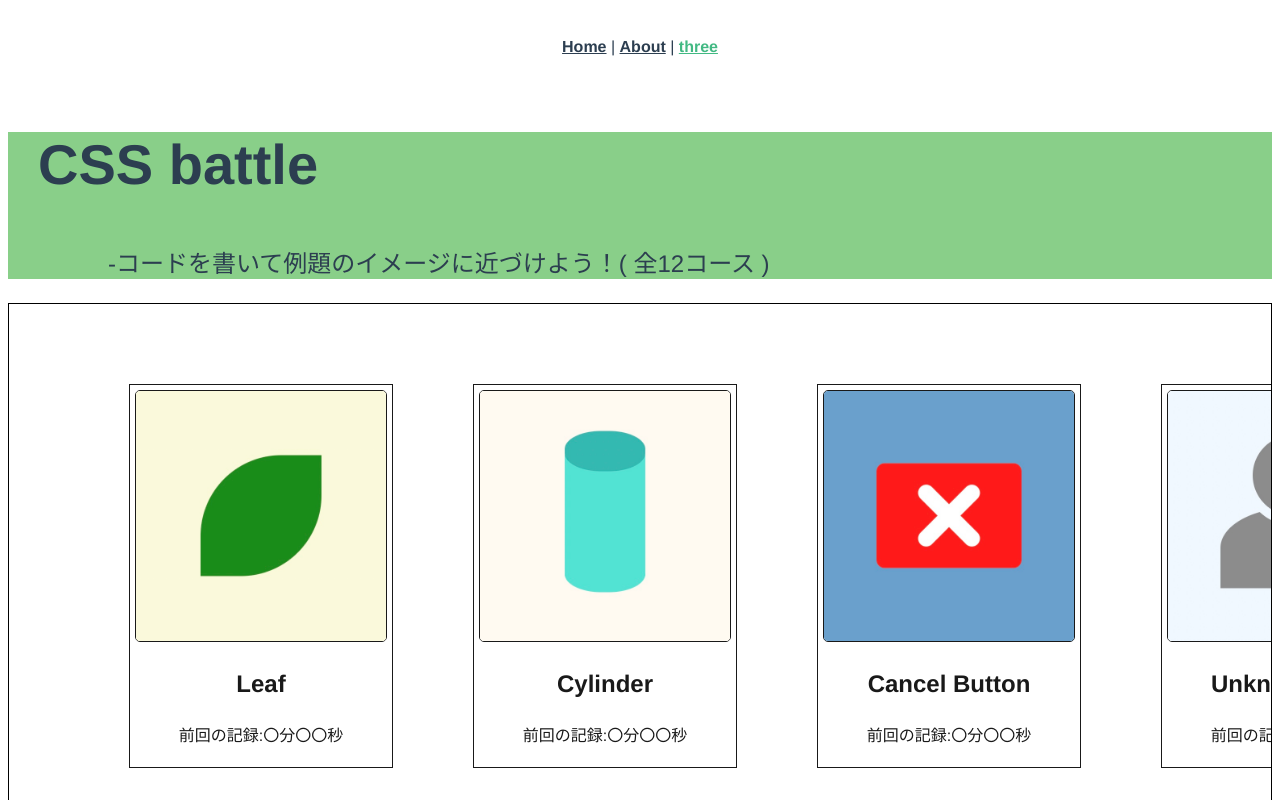
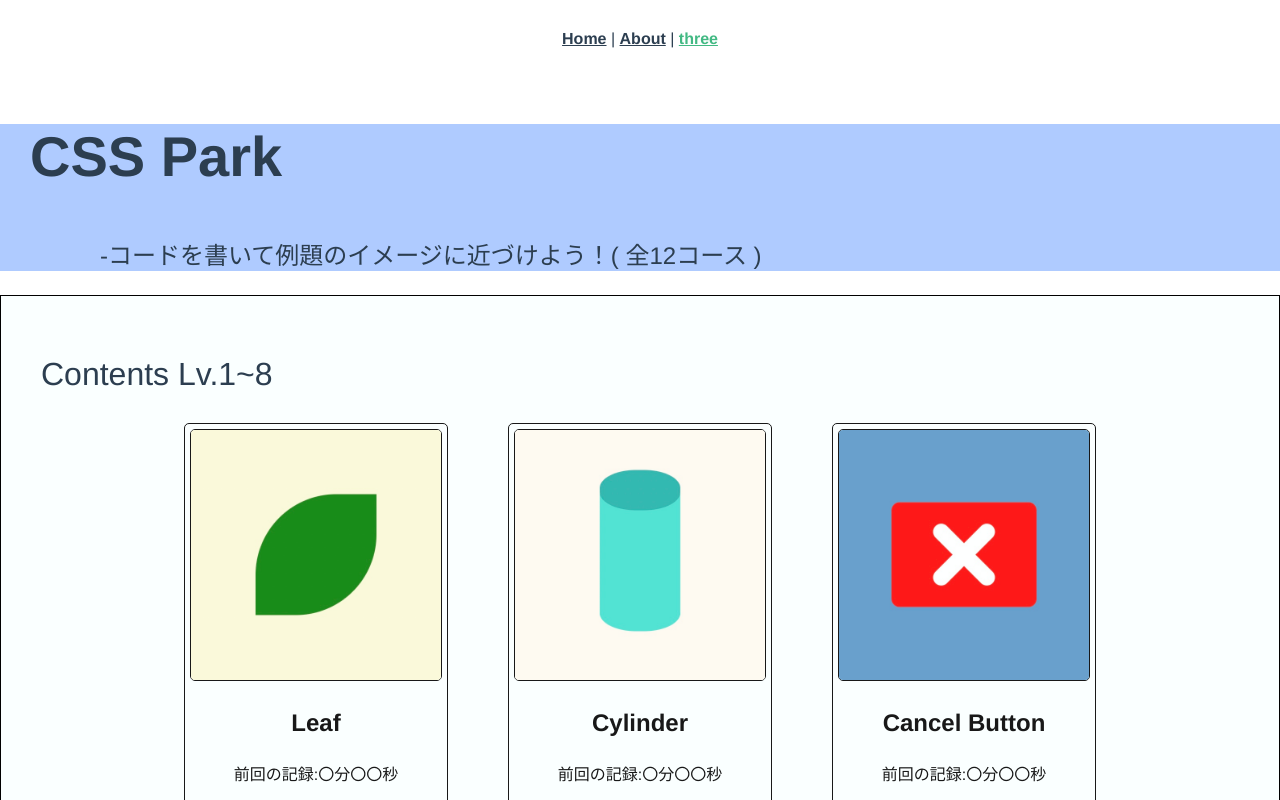
Before and after one commit to original-team8-app/setouchi-webapp2, a Vue app: page /three in a window 1280 px wide. Shown: the top 800 px of the page. Built offline with nearby package versions, Linux system fonts and the light colour scheme.

Commit message:
flex wrap の方が見た目良さそう。

```diff
--- a/src/App.vue
+++ b/src/App.vue
@@ -16,6 +16,9 @@
   color: #2c3e50;
 }
 
+body {
+  margin: 0;
+}
 nav {
   padding: 30px;
 }
--- a/src/views/ThreeView.vue
+++ b/src/views/ThreeView.vue
@@ -1,11 +1,12 @@
 <template>
   <div class="title__container">
-    <h2 class="title__logo">CSS battle</h2>
+    <h2 class="title__logo">CSS Park</h2>
     <p class="title__text">
       -コードを書いて例題のイメージに近づけよう！( 全12コース )
     </p>
   </div>
   <div class="content__wrapper">
+    <div class="content__title">Contents Lv.1~8</div>
     <router-link
       class="content__container"
       v-for="content in contents"
@@ -100,7 +101,7 @@ html {
   box-sizing: inherit;
 }
 .title__container {
-  background-color: #89cf89;
+  background-color: #afcbff;
 }
 .title__logo {
   font-size: 3.5rem;
@@ -114,14 +115,23 @@ html {
 }
 .content__wrapper {
   display: flex;
+  justify-content: center;
+  flex-wrap: wrap;
+  background-color: #faffff;
   border: 1px solid black;
-  padding: 80px;
-  overflow-x: scroll;
+  padding: 60px 0;
+}
+.content__title {
+  font-size: 2rem;
+  width: 100%;
+  text-align: left;
+  padding-left: 40px;
 }
 .content__container {
   border: 1px solid black;
-  margin: 0 40px;
+  margin: 30px 30px;
   padding: 5px;
+  border-radius: 5px;
   text-decoration: none;
   opacity: 0.9;
   transition: all 0.3s;
```
